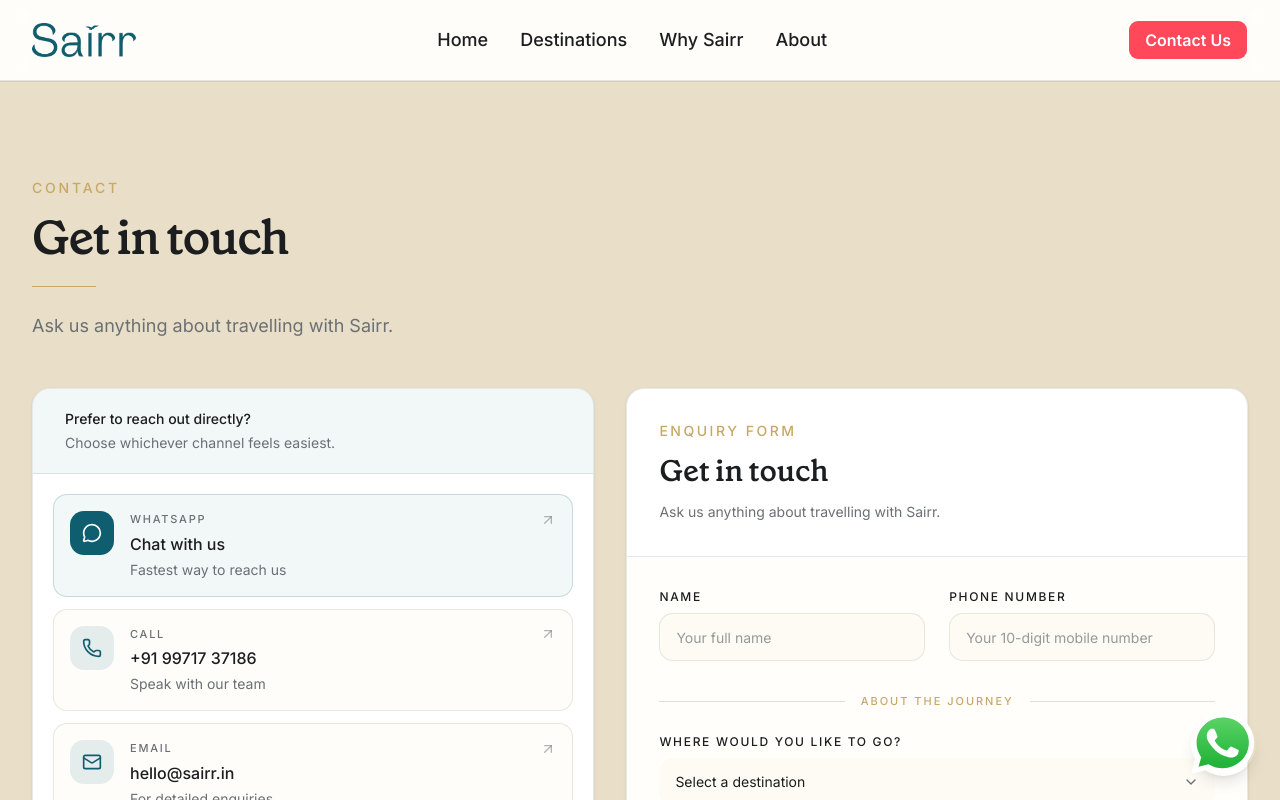
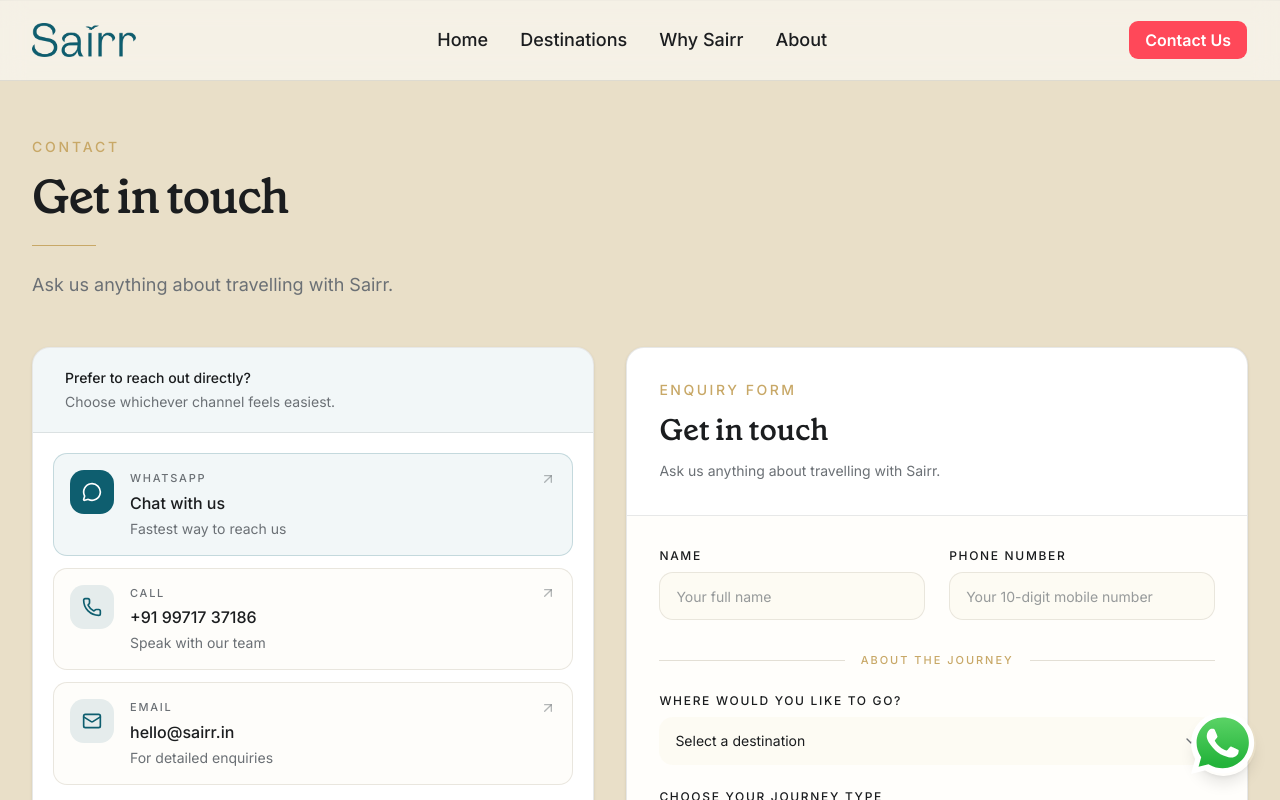
Before and after one commit to ServerlessTushar/sairr-website, a Next.js app: page /contact in a window 1280 px wide. Shown: the top 800 px of the page. Built offline with nearby package versions, Linux system fonts and the light colour scheme.

Commit message:
header on other pages

```diff
--- a/src/app/about/page.tsx
+++ b/src/app/about/page.tsx
@@ -15,7 +15,10 @@ export const metadata = createMetadata({
 export default function AboutPage() {
   return (
     <>
-      <section className="py-20 lg:py-28">
+      <section
+        data-header-hero
+        className="bg-[#FDFBF2] pt-28 pb-20 lg:pb-28"
+      >
         <div className="mx-auto max-w-7xl px-4 sm:px-6 lg:px-8">
           <div className="grid items-center gap-12 lg:grid-cols-2">
             <FadeIn>
--- a/src/app/contact/page.tsx
+++ b/src/app/contact/page.tsx
@@ -44,8 +44,8 @@ const contactMethods = [
 
 export default function ContactPage() {
   return (
-    <section className="border-t border-charcoal/10 bg-sand">
-      <div className="mx-auto max-w-7xl px-4 py-16 sm:px-6 lg:px-8 lg:py-24">
+    <section className="border-t border-charcoal/10 bg-sand pt-20">
+      <div className="mx-auto max-w-7xl px-4 pb-16 pt-8 sm:px-6 sm:pt-10 lg:px-8 lg:pb-24 lg:pt-14">
         <FadeIn>
           <div className="max-w-2xl">
             <p className="text-sm font-medium uppercase tracking-[0.2em] text-gold">
--- a/src/app/layout.tsx
+++ b/src/app/layout.tsx
@@ -2,9 +2,7 @@ import type { Metadata } from "next";
 import { Suspense } from "react";
 import localFont from "next/font/local";
 import { Inter } from "next/font/google";
-import { Header } from "@/components/layout/Header";
-import { Footer } from "@/components/layout/Footer";
-import { FloatingCallButton } from "@/components/layout/FloatingCallButton";
+import { SiteChrome } from "@/components/layout/SiteChrome";
 import { ContactFormDialogProvider } from "@/components/forms/ContactFormDialogProvider";
 import { JsonLd } from "@/components/shared/JsonLd";
 import { UtmCapture } from "@/components/shared/UtmCapture";
@@ -104,10 +102,7 @@ export default function RootLayout({
           <Suspense fallback={null}>
             <UtmCapture />
           </Suspense>
-          <Header />
-          <main className="flex-1">{children}</main>
-          <Footer />
-          <FloatingCallButton />
+          <SiteChrome>{children}</SiteChrome>
           <Toaster />
         </ContactFormDialogProvider>
       </body>
--- a/src/app/why-sairr/page.tsx
+++ b/src/app/why-sairr/page.tsx
@@ -17,7 +17,10 @@ export const metadata = createMetadata({
 export default function WhySairrPage() {
   return (
     <>
-      <section className="relative overflow-hidden py-20 lg:py-28">
+      <section
+        data-header-hero
+        className="relative overflow-hidden pt-28 pb-20 lg:pt-36 lg:pb-28"
+      >
         <div className="absolute inset-0">
           <PlaceholderImage
             seed="why-sairr"
--- a/src/components/home/HeroSection.tsx
+++ b/src/components/home/HeroSection.tsx
@@ -123,6 +123,7 @@ export function HeroSection() {
   return (
     <section
       id="home-hero"
+      data-header-hero
       ref={sectionRef}
       className="relative min-h-dvh overflow-hidden"
     >
--- a/src/components/layout/Header.tsx
+++ b/src/components/layout/Header.tsx
@@ -88,40 +88,32 @@ export function Header() {
     setPendingHash(hashFromNavHref(href));
   }
 
-  const isHome = pathname === "/";
-  const [heroInView, setHeroInView] = useState(isHome);
+  const [heroBannerInView, setHeroBannerInView] = useState(false);
 
   useEffect(() => {
-    if (!isHome) {
-      return;
-    }
-
-    const hero = document.getElementById("home-hero");
-    if (!hero) {
+    const heroes = document.querySelectorAll("[data-header-hero]");
+    if (heroes.length === 0) {
+      setHeroBannerInView(false);
       return;
     }
 
     const observer = new IntersectionObserver(
-      ([entry]) => {
-        setHeroInView(entry.isIntersecting);
+      (entries) => {
+        setHeroBannerInView(entries.some((entry) => entry.isIntersecting));
       },
       { threshold: 0 },
     );
 
-    observer.observe(hero);
+    heroes.forEach((hero) => observer.observe(hero));
     return () => observer.disconnect();
-  }, [isHome, pathname]);
+  }, [pathname]);
 
-  const homeHeaderOverHero = isHome && heroInView;
+  const homeHeaderOverHero = heroBannerInView;
 
   return (
     <header
       className={cn(
-        "top-0 z-50 w-full transition-[background-color,border-color,backdrop-filter] duration-300",
-        isHome && "fixed",
-        !isHome && "sticky border-b border-charcoal/10 bg-white/55 backdrop-blur-md",
-        isHome &&
-          "border-b border-charcoal/10 bg-white/55 backdrop-blur-md",
+        "fixed top-0 z-50 w-full border-b border-charcoal/10 bg-white/55 backdrop-blur-md transition-[background-color,border-color,backdrop-filter] duration-300",
       )}
     >
       <div className="mx-auto flex h-20 max-w-7xl items-center justify-between pl-5 pr-6 sm:px-6 lg:px-8">
--- /dev/null
+++ b/src/components/layout/SiteChrome.tsx
@@ -0,0 +1,17 @@
+"use client";
+
+import type { ReactNode } from "react";
+import { Footer } from "@/components/layout/Footer";
+import { FloatingCallButton } from "@/components/layout/FloatingCallButton";
+import { Header } from "@/components/layout/Header";
+
+export function SiteChrome({ children }: { children: ReactNode }) {
+  return (
+    <>
+      <Header />
+      <main className="flex-1">{children}</main>
+      <Footer />
+      <FloatingCallButton />
+    </>
+  );
+}
```
